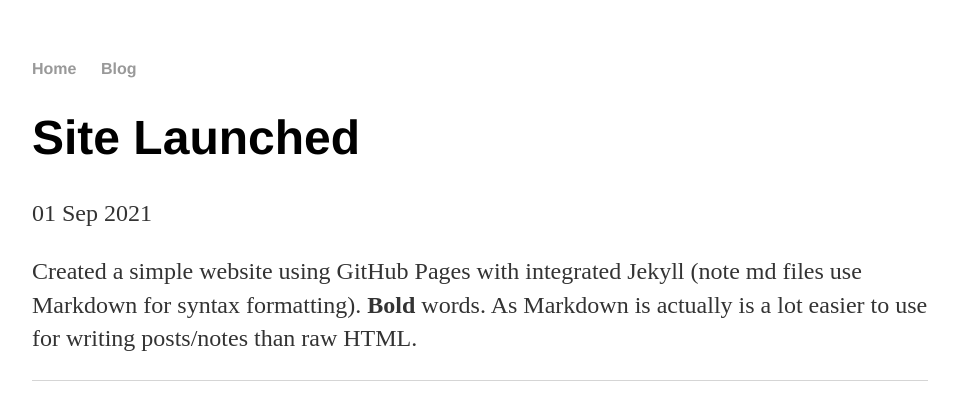
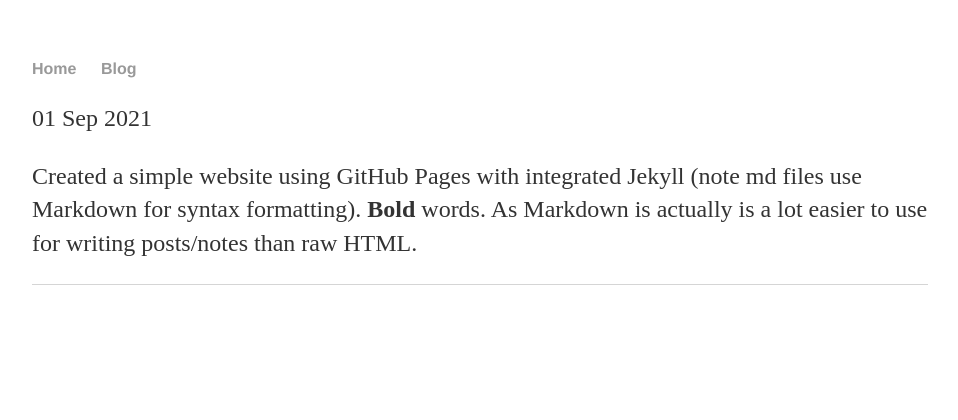
Before and after one commit to DavidNathaniel/DavidNathaniel.github.io, a Jekyll site: the page built from _posts/2021-09-01-site-launched.md, in a window 1280 px wide. Shown: the top 420 px of the page, without its empty margins (160-1118 px from the left). Built offline with Jekyll 4.4.1, drawn with Linux system fonts in a browser that asks for light colours.

Commit message:
testing removal of page title

```diff
--- a/_layouts/post.html
+++ b/_layouts/post.html
@@ -1,9 +1,9 @@
 ---
 layout: default
 ---
-<h1>
+<!--h1>
   {{ page.title }}
-</h1>
+</h1-->
 <p class="meta">
   {{ page.date | date_to_string }}
 </p>
```
